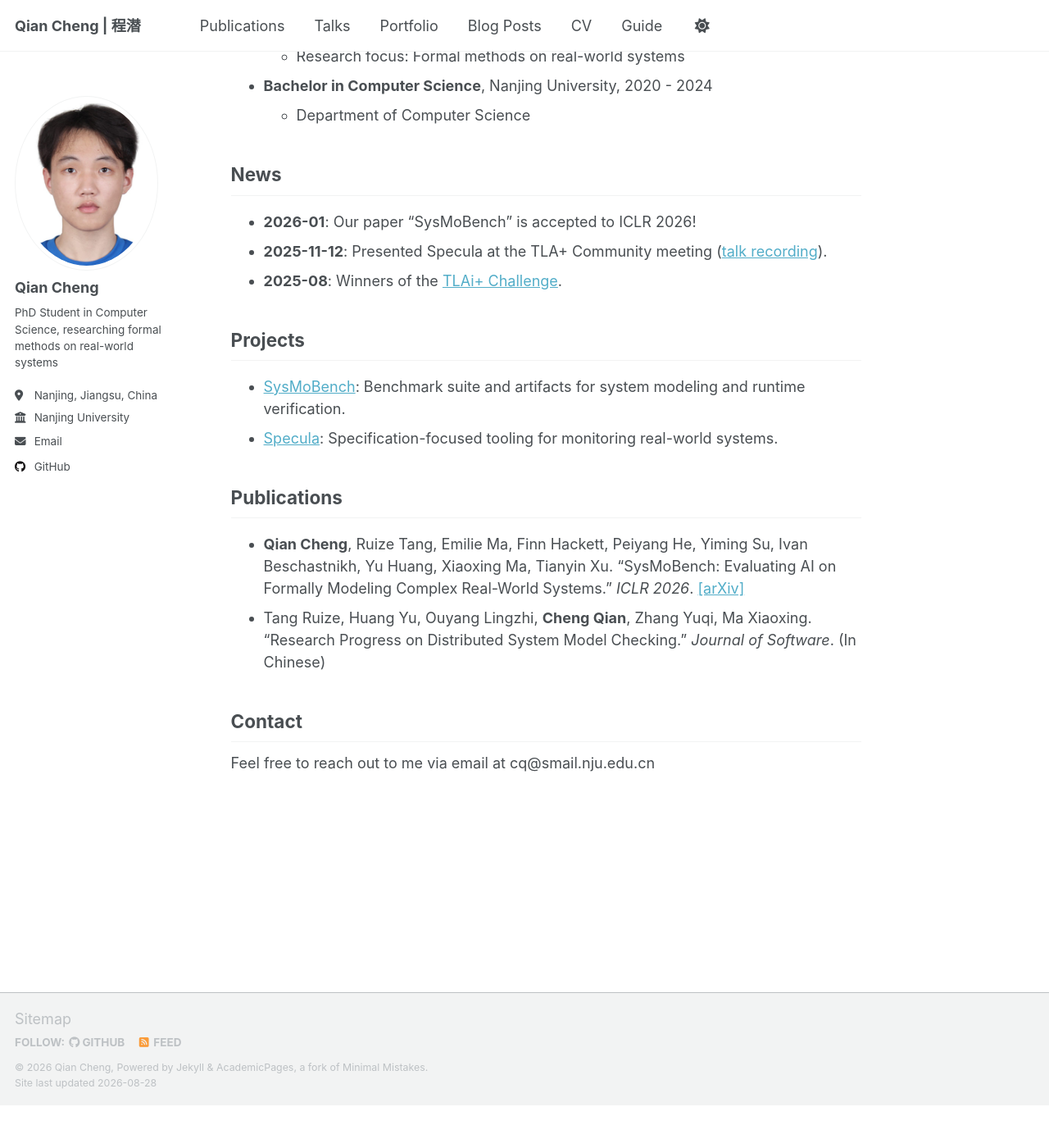
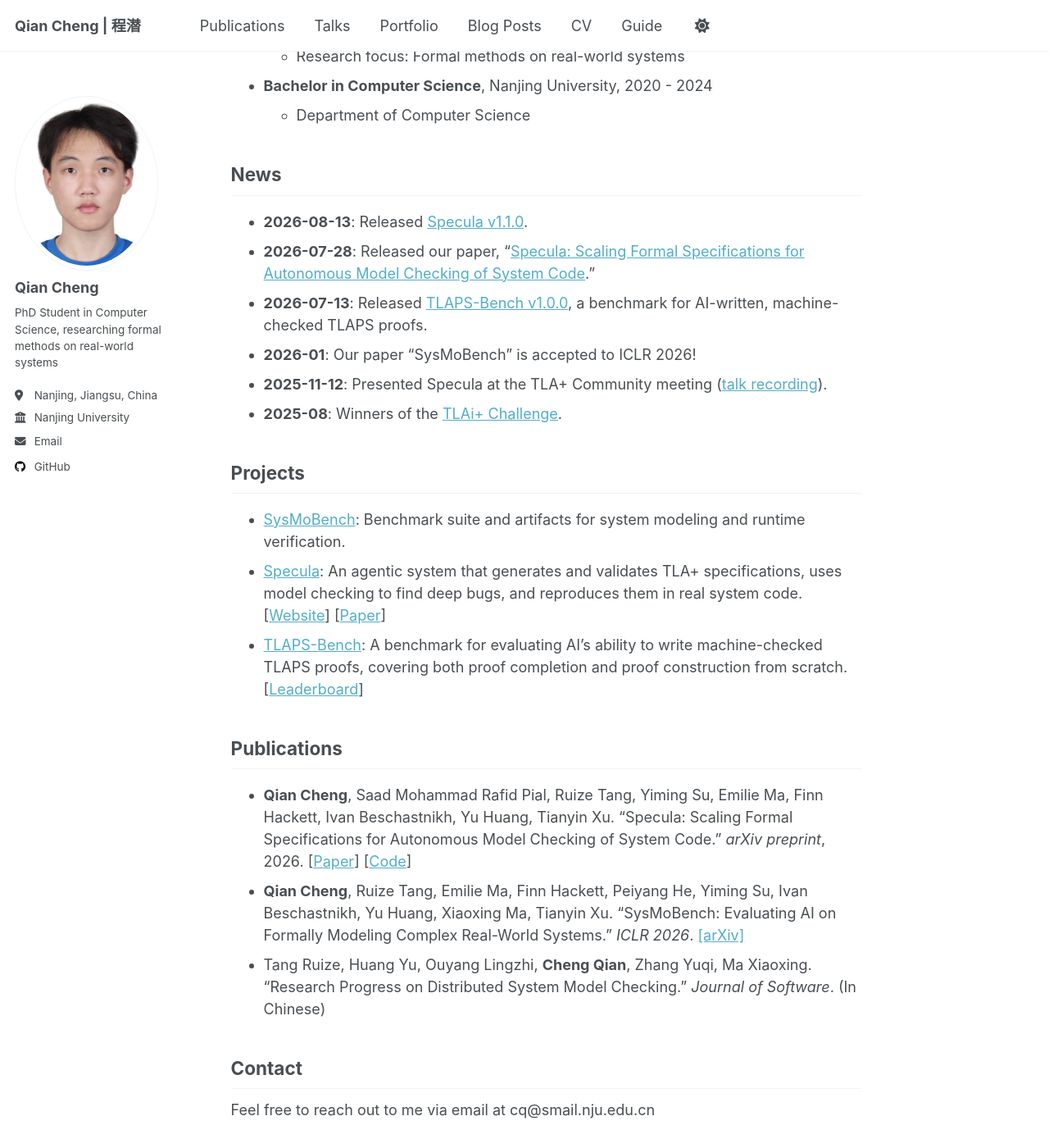
Before and after one commit to Qian-Cheng-nju/Qian-Cheng-nju.github.io, a Jekyll site: the page built from _pages/about.md, in a window 1280 px wide and 1400 px high, scrolled down 658 px. Shown: the whole window at 82% size. Built offline with Jekyll 4.4.1, drawn with Linux system fonts in a browser that asks for light colours; a script that is not in the unit is left out; before the commit the page ends 2006 px from its top, so only the background shows below that; some of the changed text lies outside the part shown.

Commit message:
Update homepage with Specula and TLAPS-Bench

```diff
--- a/_pages/about.md
+++ b/_pages/about.md
@@ -7,7 +7,7 @@ redirect_from:
   - /about.html
 ---
 
-I am Qian Cheng (程潜), a second-year PhD student in the Department of Computer Science at Nanjing University. My research focuses on formal methods on real-world systems, where I work on developing techniques to ensure the correctness and reliability of complex software systems.
+I am Qian Cheng (程潜), a PhD student in the Department of Computer Science at Nanjing University. My research lies at the intersection of formal methods, software systems, and artificial intelligence. I develop agentic tools for formal specification, model checking, and formal proof of complex real-world systems.
 
 ## Research Interests
 
@@ -26,6 +26,9 @@ My primary research area is **formal methods for real-world systems**, especiall
 
 ## News
 
+- **2026-08-13**: Released [Specula v1.1.0](https://github.com/specula-org/Specula/releases/tag/v1.1.0).
+- **2026-07-28**: Released our paper, “[Specula: Scaling Formal Specifications for Autonomous Model Checking of System Code](https://arxiv.org/abs/2607.25333).”
+- **2026-07-13**: Released [TLAPS-Bench v1.0.0](https://github.com/specula-org/tlaps-bench/releases/tag/v1.0.0), a benchmark for AI-written, machine-checked TLAPS proofs.
 - **2026-01**: Our paper "SysMoBench" is accepted to ICLR 2026!
 - **2025-11-12**: Presented Specula at the TLA+ Community meeting ([talk recording](https://www.youtube.com/watch?v=BoIjXJXN3GU&t=771s)).
 - **2025-08**: Winners of the [TLAi+ Challenge](https://foundation.tlapl.us/challenge/index.html).
@@ -33,10 +36,12 @@ My primary research area is **formal methods for real-world systems**, especiall
 ## Projects
 
 - [SysMoBench](https://github.com/specula-org/SysMoBench): Benchmark suite and artifacts for system modeling and runtime verification.
-- [Specula](https://github.com/specula-org/Specula): Specification-focused tooling for monitoring real-world systems.
+- [Specula](https://github.com/specula-org/Specula): An agentic system that generates and validates TLA+ specifications, uses model checking to find deep bugs, and reproduces them in real system code. [[Website](https://specula.info/)] [[Paper](https://arxiv.org/abs/2607.25333)]
+- [TLAPS-Bench](https://github.com/specula-org/tlaps-bench): A benchmark for evaluating AI's ability to write machine-checked TLAPS proofs, covering both proof completion and proof construction from scratch. [[Leaderboard](https://specula-org.github.io/tlaps-bench-website/)]
 
 ## Publications
 
+- **Qian Cheng**, Saad Mohammad Rafid Pial, Ruize Tang, Yiming Su, Emilie Ma, Finn Hackett, Ivan Beschastnikh, Yu Huang, Tianyin Xu. “Specula: Scaling Formal Specifications for Autonomous Model Checking of System Code.” *arXiv preprint*, 2026. [[Paper](https://arxiv.org/abs/2607.25333)] [[Code](https://github.com/specula-org/Specula)]
 - **Qian Cheng**, Ruize Tang, Emilie Ma, Finn Hackett, Peiyang He, Yiming Su, Ivan Beschastnikh, Yu Huang, Xiaoxing Ma, Tianyin Xu. "SysMoBench: Evaluating AI on Formally Modeling Complex Real-World Systems." *ICLR 2026*. [[arXiv]](https://arxiv.org/abs/2509.23130)
 - Tang Ruize, Huang Yu, Ouyang Lingzhi, **Cheng Qian**, Zhang Yuqi, Ma Xiaoxing. "Research Progress on Distributed System Model Checking." *Journal of Software*. (In Chinese)
 
```
